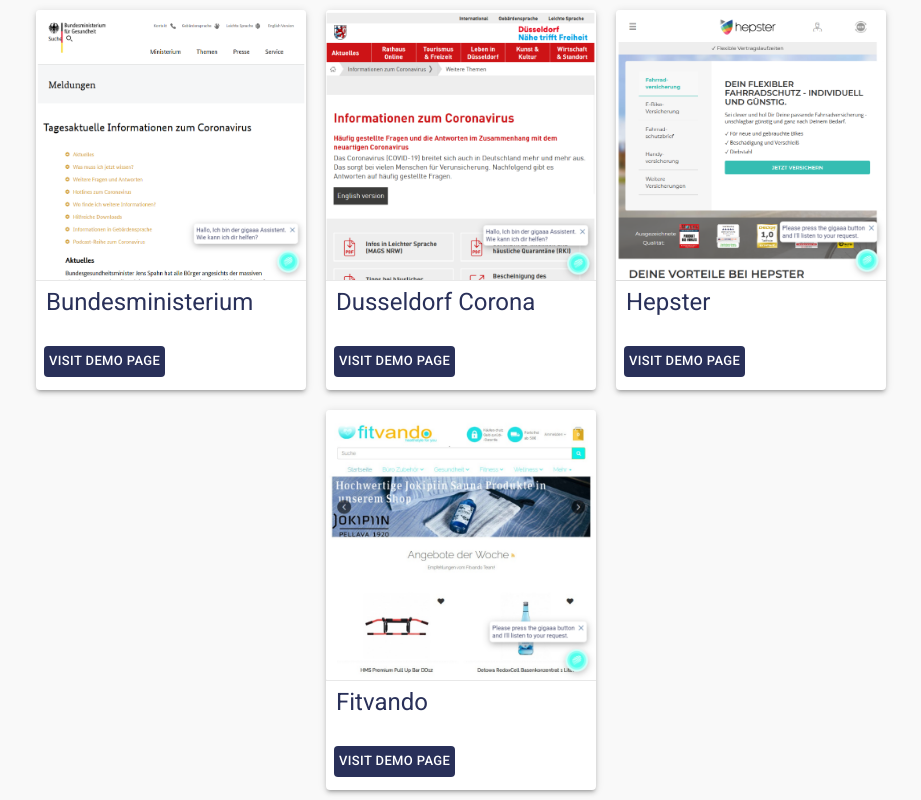
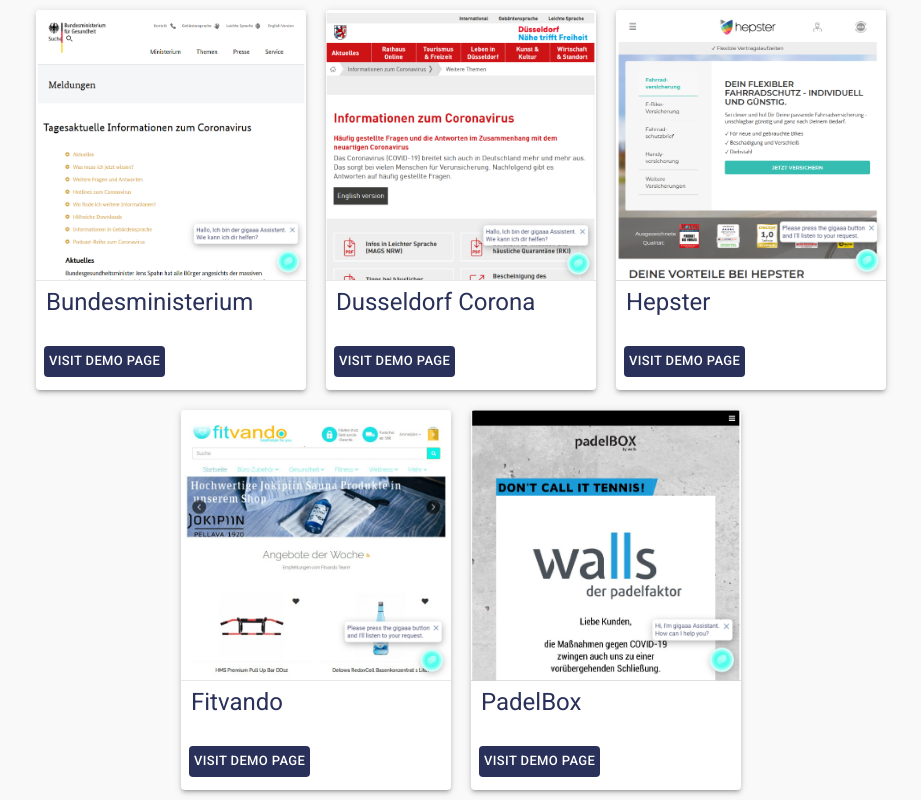
Before and after one commit to Ralence/demo-pages, a React (Create React App) app: page / in a window 1280 px wide. Shown: the part 3290-4090 px from the top of the page, without its empty margins (179-1100 px from the left). Built offline with nearby package versions, Linux system fonts and the light colour scheme.

Commit message:
feat: add padelbox demo page

```diff
--- a/src/data/demoSitesData.js
+++ b/src/data/demoSitesData.js
@@ -26,6 +26,7 @@
 import dusseldorf_corona from "../assets/dusseldorf_corona.png";
 import hepster from "../assets/hepster.png";
 import fitvando from "../assets/fitvando.png";
+import padelbox from "../assets/padelbox.png";
 
 class demo {
   constructor(title, img, url) {
@@ -64,6 +65,7 @@
   new demo("Dusseldorf Corona", dusseldorf_corona, "https://plugins.gigaaa.com/duseldorf_corona/"),
   new demo("Hepster", hepster, "https://plugins.gigaaa.com/hepster"),
   new demo("Fitvando", fitvando, "https://plugins.gigaaa.com/fitvando/"),
+  new demo("PadelBox", padelbox, "https://plugins.gigaaa.com/padelbox/"),
 ];
 
 export default demos;
```
Also changed, not shown: src/assets/padelbox.png (added).
